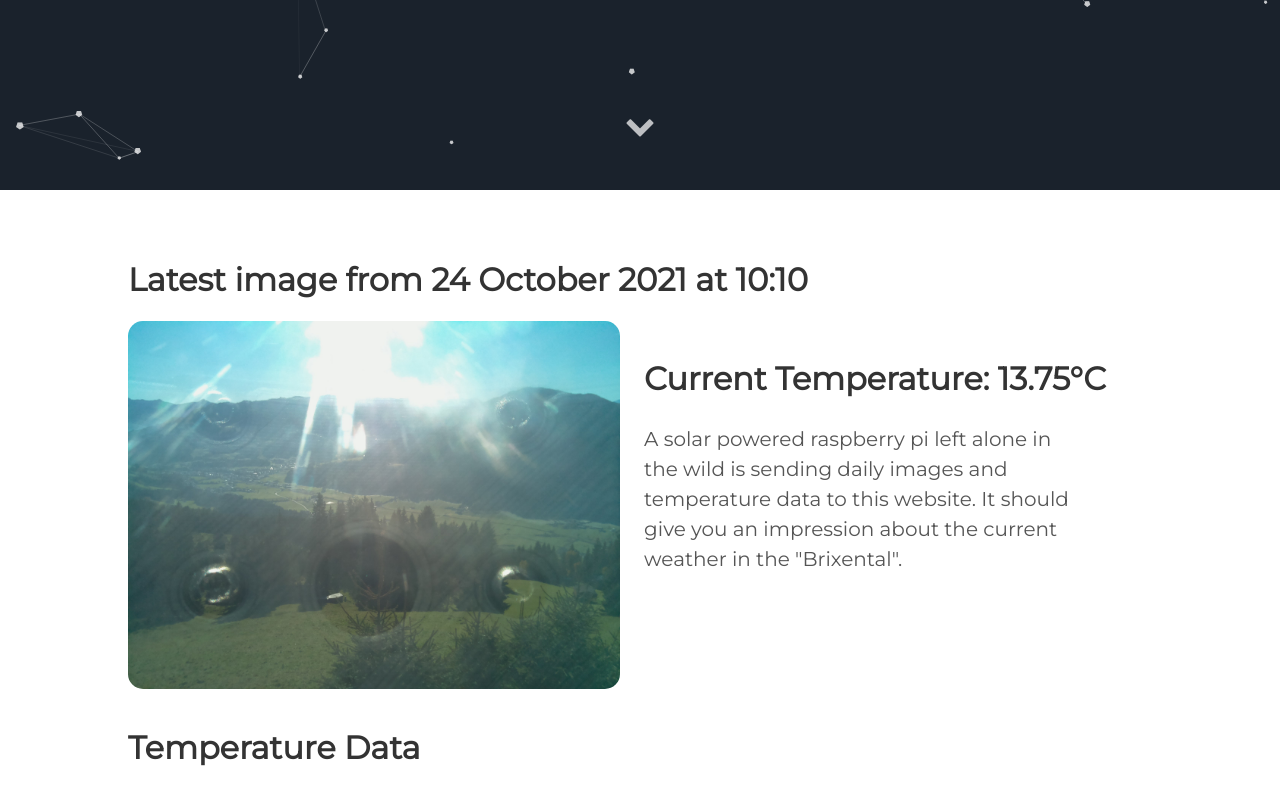
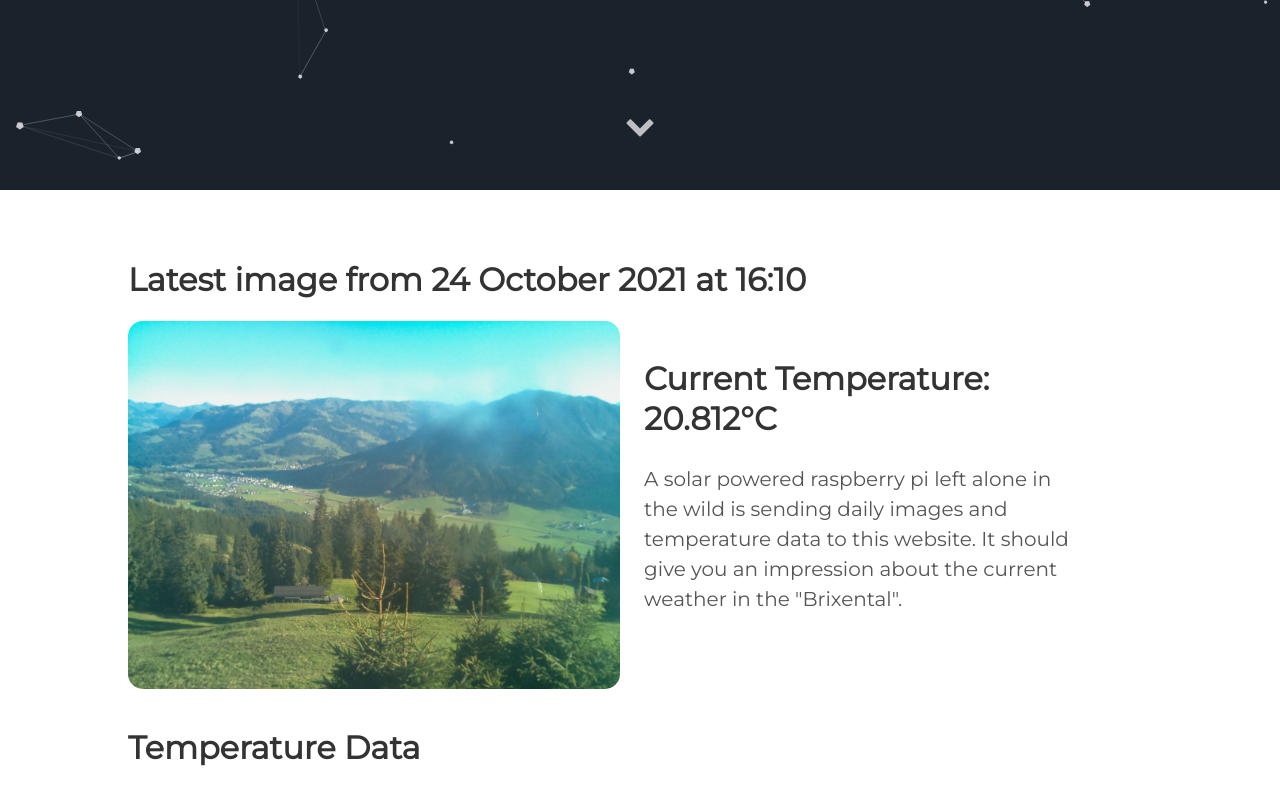
Before and after one commit to vektorious/vektorious.github.io, a Jekyll site: the page built from resources/huette.md, in a window 1280 px wide and 900 px high, scrolled down 710 px. Shown: the top 805 px of the window. Built offline with Jekyll 4.4.1, drawn with Linux system fonts in a browser that asks for light colours.

Commit message:
I'm a bot beep boop

```diff
--- a/resources/huette.md
+++ b/resources/huette.md
@@ -6,13 +6,13 @@ image: '/assets/img/'
 description: 'Live image from the Austrian alps'
 twitter_text: ' '
 ---
-## Latest image from 24 October 2021 at 10:10
+## Latest image from 24 October 2021 at 16:10
 <div class="huette">
   <div class="huette-image">
     <img src="{{ "/assets/img/huette.jpg" | prepend: site.baseurl }}">
   </div>
   <div class="huette-text">
-        <h2>Current Temperature: 13.75°C</h2>
+        <h2>Current Temperature: 20.812°C</h2>
         <p>A solar powered raspberry pi left alone in the wild is sending daily images and temperature data to this website. It should give you an impression about the current weather in the "Brixental".</p>
 
   </div>
```
Also changed, not shown: rpi-script/2021-10-24_160915.txt (renamed from rpi-script/2021-10-24_100916.txt, +5 -5 lines), rpi-script/huette.md (+2 -2 lines), assets/img/huette.jpg, assets/img/temp_plot.png, rpi-script/temp_plot.png, 1 other file.
